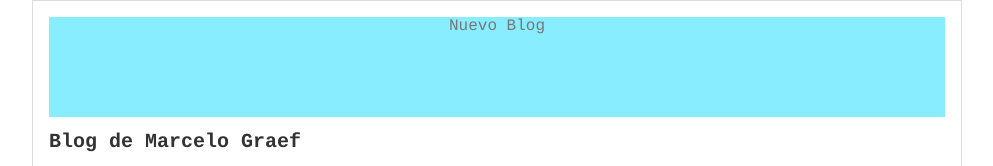
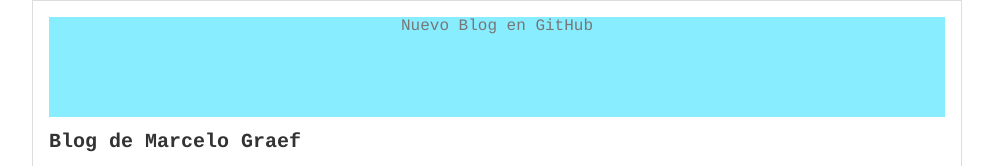
Before and after one commit to marcelograef/blogtest, a plain HTML site: page blogpost.html in a window 1280 px wide. Shown: the top 166 px of the page, without its empty margins (143-1136 px from the left). Drawn offline with Linux system fonts and the light colour scheme.

Commit message:
Version GitHub v001

```diff
--- a/blogpost.html
+++ b/blogpost.html
@@ -6,7 +6,7 @@
     <body>
         <div id="container">
             <div id="cabecera">
-                Nuevo Blog
+                Nuevo Blog en GitHub
             </div>
             <div id="post">
                 <h1>Blog de Marcelo Graef</h1>
```
